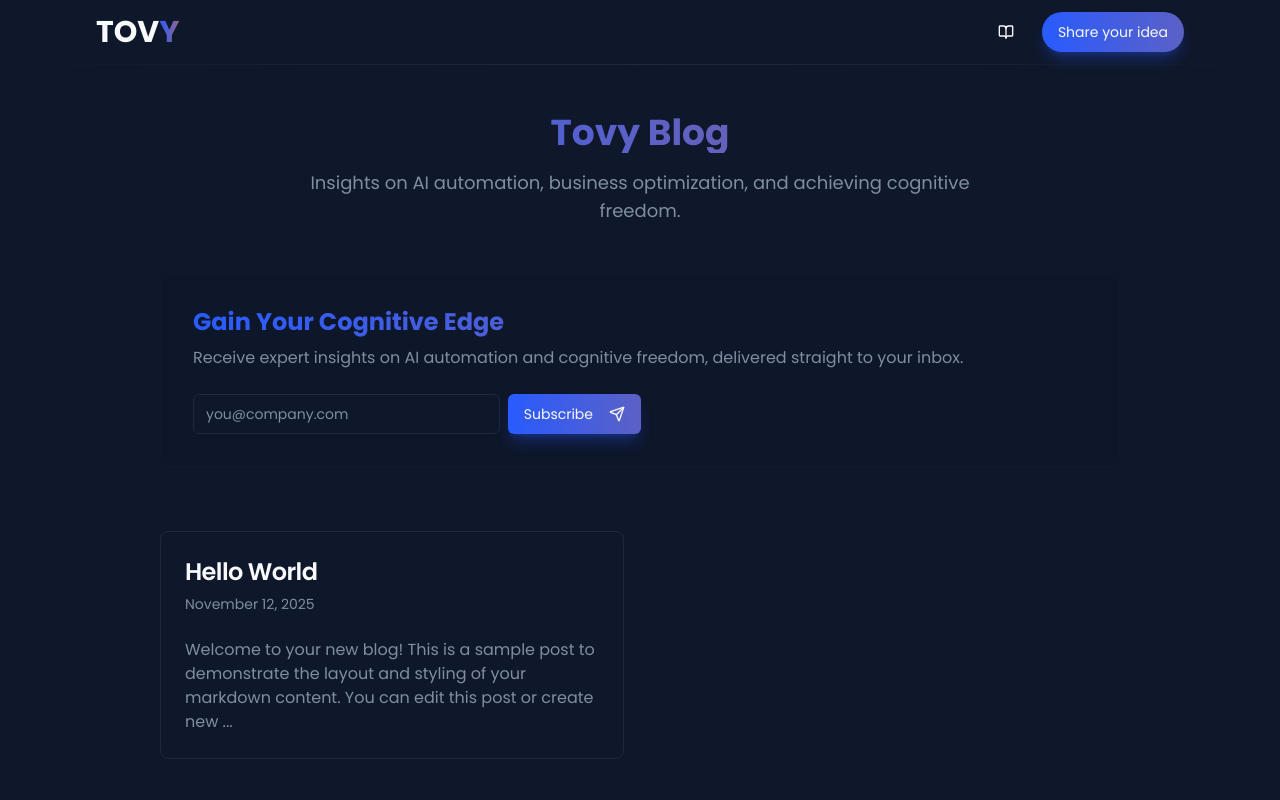
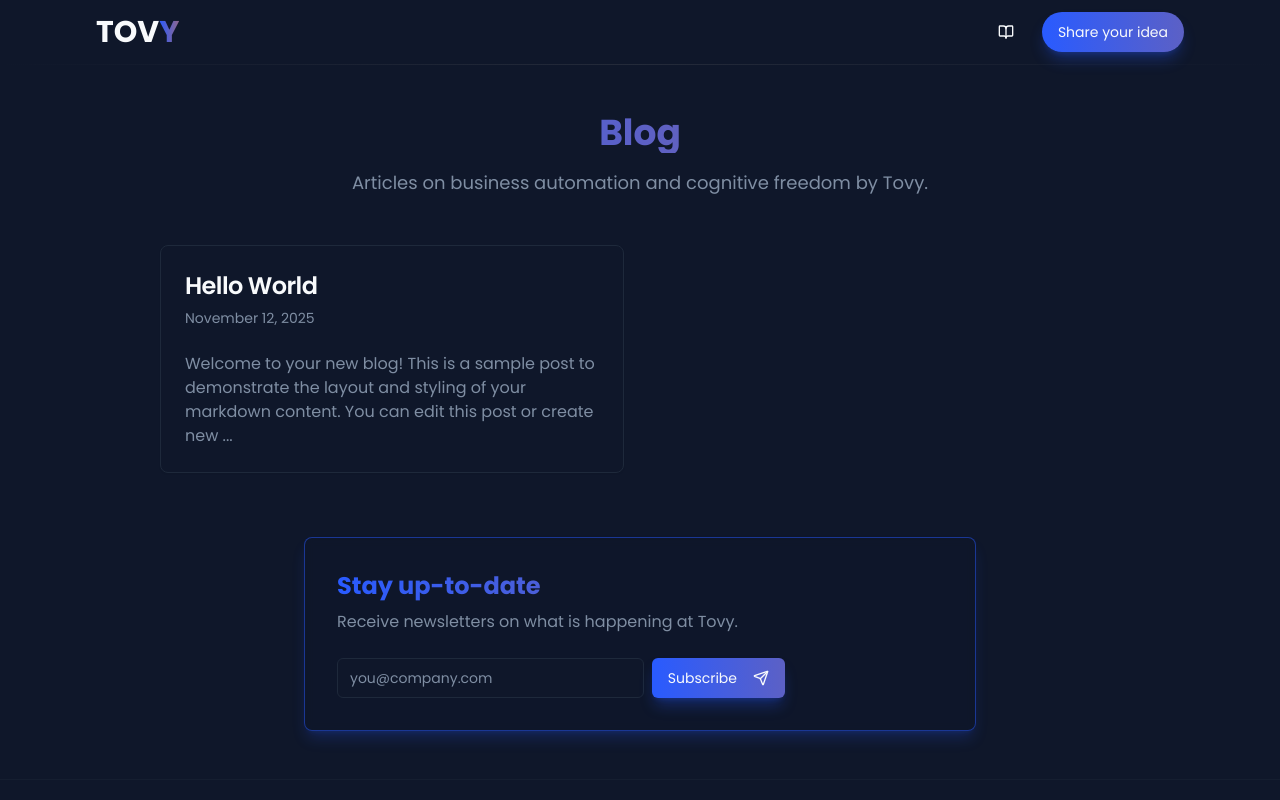
Before and after one commit to tovy-eu/tovy.eu-website, a Next.js app: page /blog in a window 1280 px wide. Shown: the top 800 px of the page. Built offline with nearby package versions, Linux system fonts and the light colour scheme.

Commit message:
place the subscription form in the middle below the available blogs. Hig

```diff
--- a/src/app/blog/page.tsx
+++ b/src/app/blog/page.tsx
@@ -6,8 +6,8 @@ import type { Metadata } from 'next';
 import { SubscriptionForm } from '@/components/blog/subscription-form';
 
 export const metadata: Metadata = {
-  title: 'Blog | Tovy AI',
-  description: 'Insights and articles on AI system development, business automation, and cognitive freedom from Tovy AI.',
+  title: 'Blog | Tovy',
+  description: 'Articles on business automation and cognitive freedom from Tovy.',
 };
 
 export default function BlogHome() {
@@ -16,15 +16,11 @@ export default function BlogHome() {
   return (
     <div className="container mx-auto max-w-5xl py-12 px-4 md:px-8">
       <div className="text-center mb-12">
-        <h1 className="text-4xl font-bold mb-4 bg-gradient-to-r from-primary to-[#8F668C] bg-clip-text text-transparent">Tovy Blog</h1>
-        <p className="text-lg text-muted-foreground max-w-2xl mx-auto">Insights on AI automation, business optimization, and achieving cognitive freedom.</p>
+        <h1 className="text-4xl font-bold mb-4 bg-gradient-to-r from-primary to-[#8F668C] bg-clip-text text-transparent">Blog</h1>
+        <p className="text-lg text-muted-foreground max-w-2xl mx-auto">Articles on business automation and cognitive freedom by Tovy.</p>
       </div>
 
-      <div className="mb-16">
-        <SubscriptionForm />
-      </div>
-
-      <div className="grid grid-cols-1 md:grid-cols-2 gap-8">
+      <div className="grid grid-cols-1 md:grid-cols-2 gap-8 mb-16">
         {allPostsData.map(({ id, date, title, excerpt }) => (
           <Link href={`/blog/${id}`} key={id} className="block group">
             <Card className="h-full flex flex-col transition-all duration-300 ease-in-out group-hover:border-primary group-hover:shadow-lg group-hover:-translate-y-1">
@@ -41,6 +37,12 @@ export default function BlogHome() {
           </Link>
         ))}
       </div>
+
+      <div className="w-full flex justify-center">
+        <div className="w-full max-w-2xl">
+          <SubscriptionForm />
+        </div>
+      </div>
     </div>
   );
 }
--- a/src/components/blog/subscription-form.tsx
+++ b/src/components/blog/subscription-form.tsx
@@ -7,12 +7,12 @@ import { Send } from "lucide-react";
 
 export function SubscriptionForm() {
   return (
-    <div className="p-8 rounded-lg bg-card/50 border border-border/20 backdrop-blur-sm">
+    <div className="p-8 rounded-lg bg-card/50 border border-primary/50 backdrop-blur-sm shadow-lg shadow-primary/20">
       <h3 className="text-2xl font-bold bg-gradient-to-r from-primary to-[#8F668C] bg-clip-text text-transparent">
-        Gain Your Cognitive Edge
+        Stay up-to-date
       </h3>
       <p className="mt-2 text-muted-foreground">
-        Receive expert insights on AI automation and cognitive freedom, delivered straight to your inbox.
+        Receive newsletters on what is happening at Tovy.
       </p>
       <form className="mt-6 flex w-full max-w-md items-center space-x-2">
         <Input type="email" placeholder="you@company.com" className="rounded-md" />
--- a/src/components/landing/about-section.tsx
+++ b/src/components/landing/about-section.tsx
@@ -20,7 +20,7 @@ const pillars = [
   {
     icon: <KeyRound className="h-8 w-8" />,
     title: "Freedom",
-    description: "Our solutions are built to reduce cognitive load. We freeing people to think, innovate, and grow.",
+    description: "Our solutions are built to reduce cognitive load. We free up people's time to think, innovate, and grow.",
     color: "#A792FF"
   },
   {
@@ -85,7 +85,7 @@ export function AboutSection() {
         <ScrollReveal>
           <div className="mx-auto max-w-4xl text-center mt-12">
             <p className="text-lg leading-8 text-foreground/80">
-              Our mission is to build smart systems that take work off your hands, creating a world where technology gives people more time, focus, and freedom to grow. We achieve this by adhering to our core values:
+              Our mission is to build smart data ecosystems that take work off your hands. We desire a world where technology gives people more time, focus, and freedom to grow. We achieve this by sticking close to our core values:
             </p>
           </div>
         </ScrollReveal>
```
